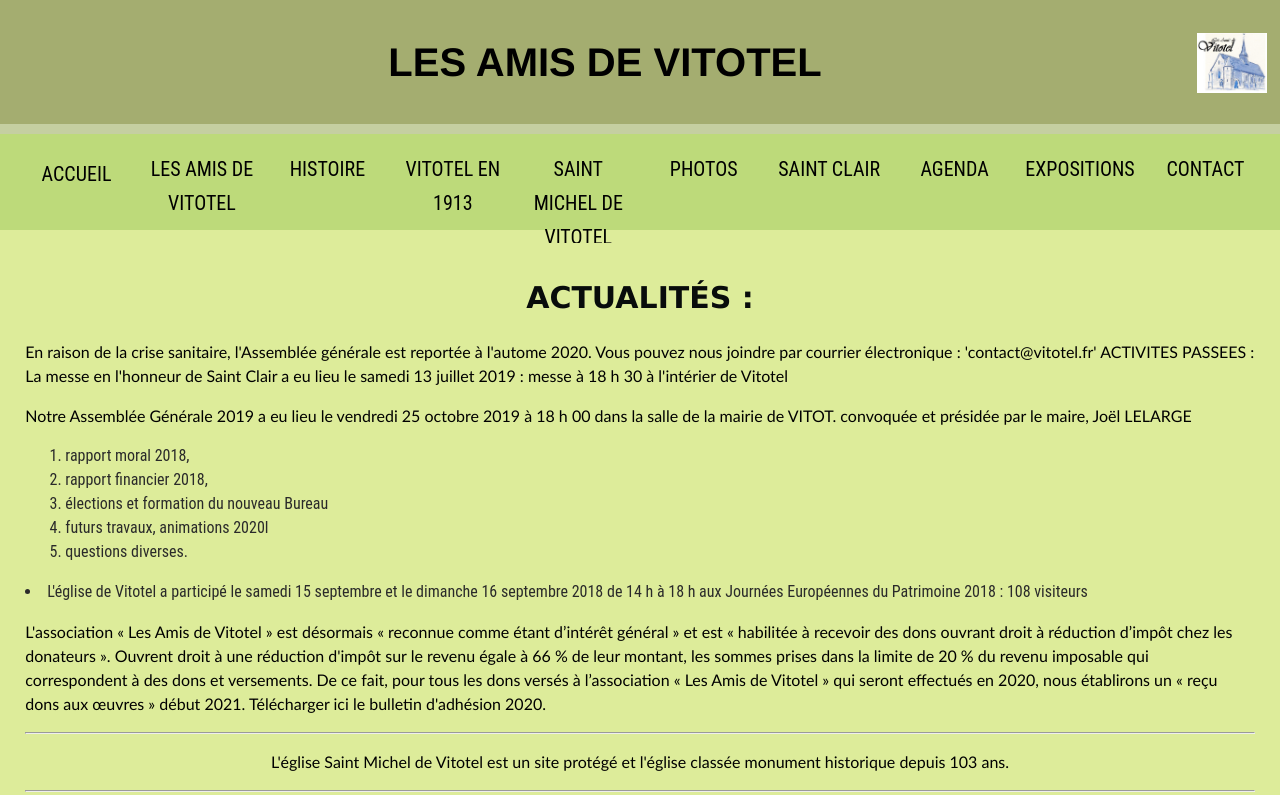
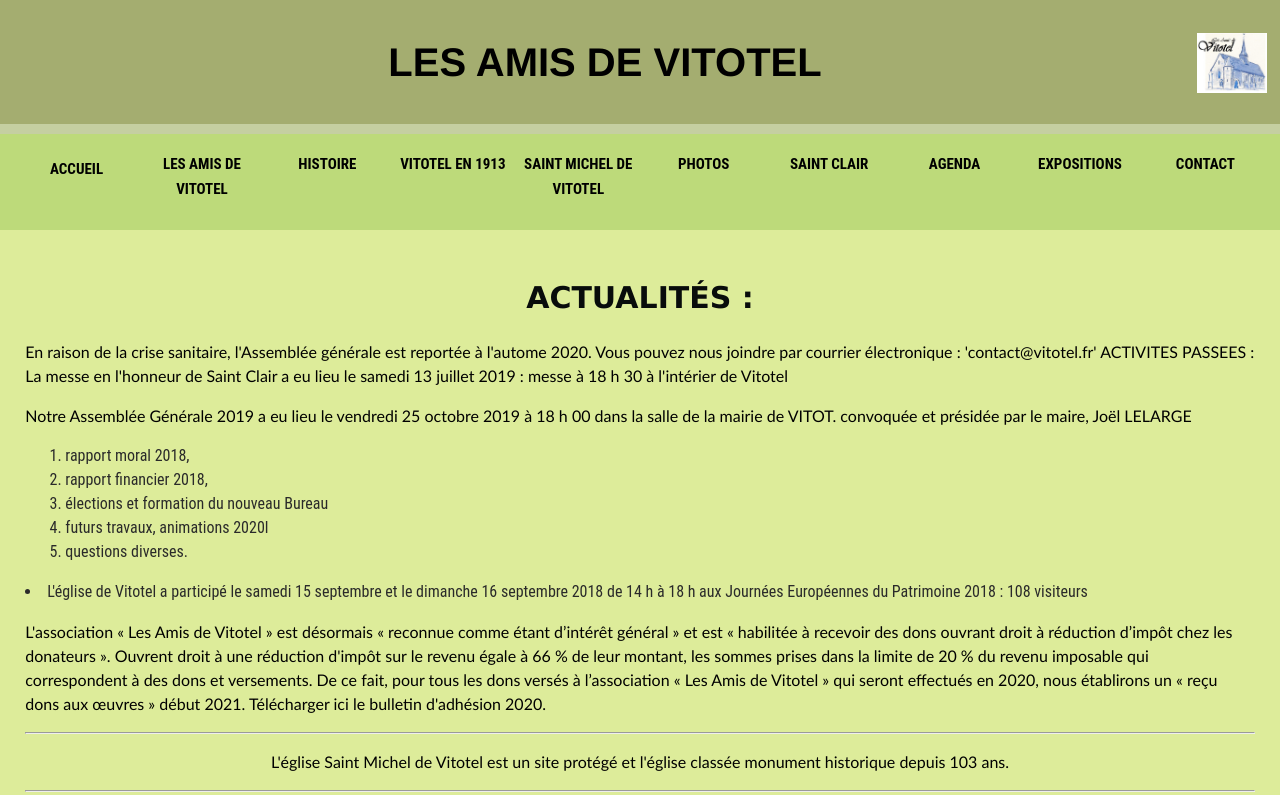
Before and after one commit to Frodenils/Vitotel, a plain HTML site: page index.html in a window 1280 px wide. Shown: the top 795 px of the page. Drawn offline with Linux system fonts and the light colour scheme; a script that the page names is missing.

Commit message:
Add files via upload

```diff
--- a/style.css
+++ b/style.css
@@ -125,9 +125,10 @@ nav li {
 
 nav a, nav span {
   display: inline-block;
-  font-size: 2rem;
+  font-size: 1.5rem;
   height: 3rem;
   line-height: 1.7;
+  font-weight: bold;
   text-transform: uppercase;
   text-decoration: none;
   padding:5px;
```
